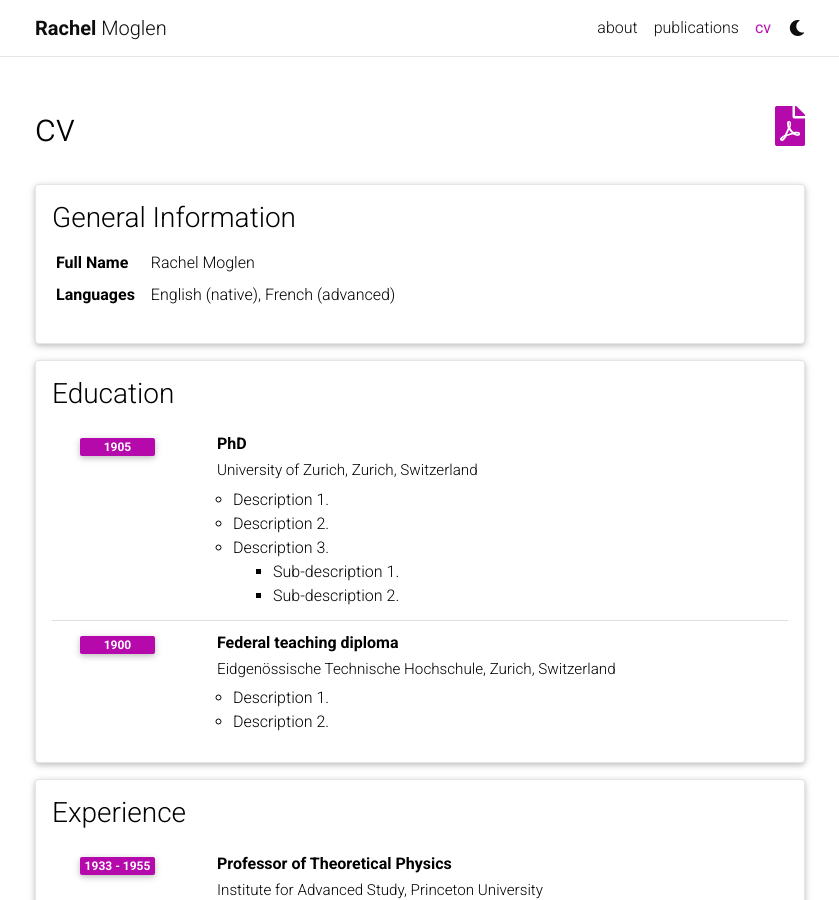
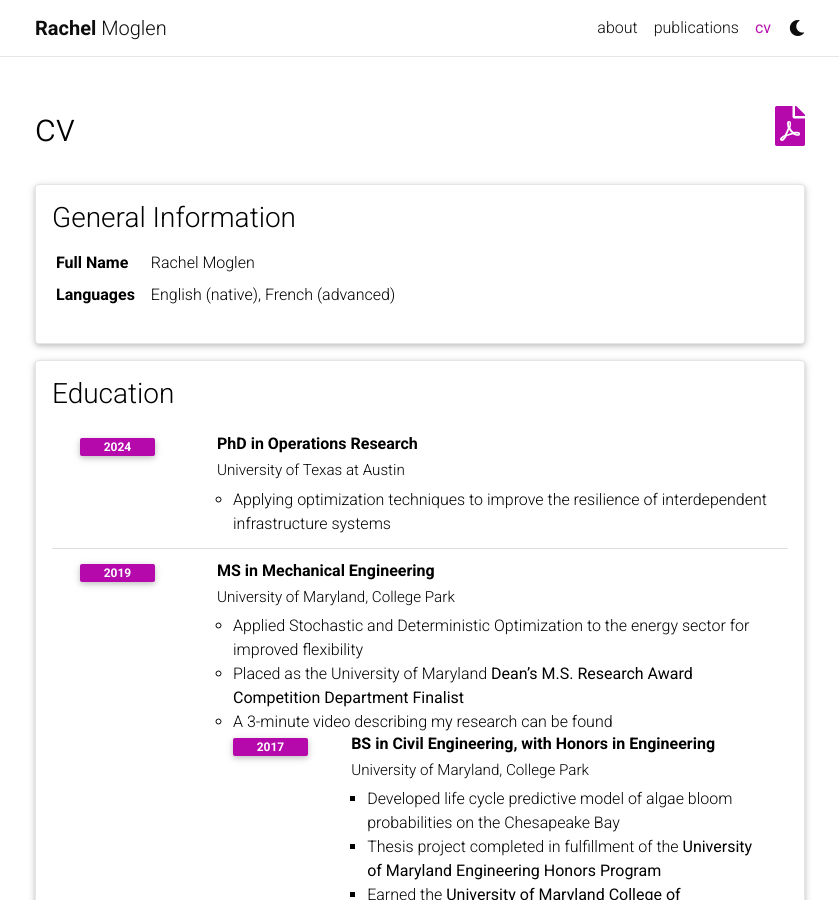
Before and after one commit to rmoglen/rmoglen.github.io, a Jekyll site: the page built from _pages/cv.md, in a window 1280 px wide and 900 px high. Shown: the whole window, without its empty margins (220-1059 px from the left). Built offline with Jekyll 4.4.1, drawn with Linux system fonts in a browser that asks for light colours; comment, search, counter and statistics services are not loaded; a style sheet for code colours, icons or effects is not loaded; some of the changed text lies outside the part shown.

Commit message:
adding education

```diff
--- a/_data/cv.yml
+++ b/_data/cv.yml
@@ -9,22 +9,25 @@
 - title: Education
   type: time_table
   contents:
-    - title: PhD
-      institution: University of Zurich, Zurich, Switzerland
-      year: 1905
+    - title: PhD in Operations Research
+      institution: University of Texas at Austin
+      year: 2024
       description:
-        - Description 1.
-        - Description 2.
-        - title: Description 3.
-          contents:
-            - Sub-description 1.
-            - Sub-description 2.
-    - title: Federal teaching diploma
-      institution: Eidgenössische Technische Hochschule, Zurich, Switzerland
-      year: 1900
+        - Applying optimization techniques to improve the resilience of interdependent infrastructure systems
+    - title: MS in Mechanical Engineering
+      institution: University of Maryland, College Park
+      year: 2019
       description:
-        - Description 1.
-        - Description 2.
+        - Applied Stochastic and Deterministic Optimization to the energy sector for improved flexibility
+        - Placed as the University of Maryland <b>Dean’s M.S. Research Award Competition Department Finalist</b>
+        - A 3-minute video describing my research can be found <a href="https://youtu.be/fT-QFImdMiY>here</a>
+    - title: BS in Civil Engineering, with Honors in Engineering
+      institution: University of Maryland, College Park
+      year: 2017
+      description:
+        - Developed life cycle predictive model of algae bloom probabilities on the Chesapeake Bay
+        - Thesis project completed in fulfillment of the <b>University of Maryland Engineering Honors Program</b>
+        - Earned the <b>University of Maryland College of Engineering Most Outstanding Research Award</b>
 
 - title: Experience
   type: time_table
```
